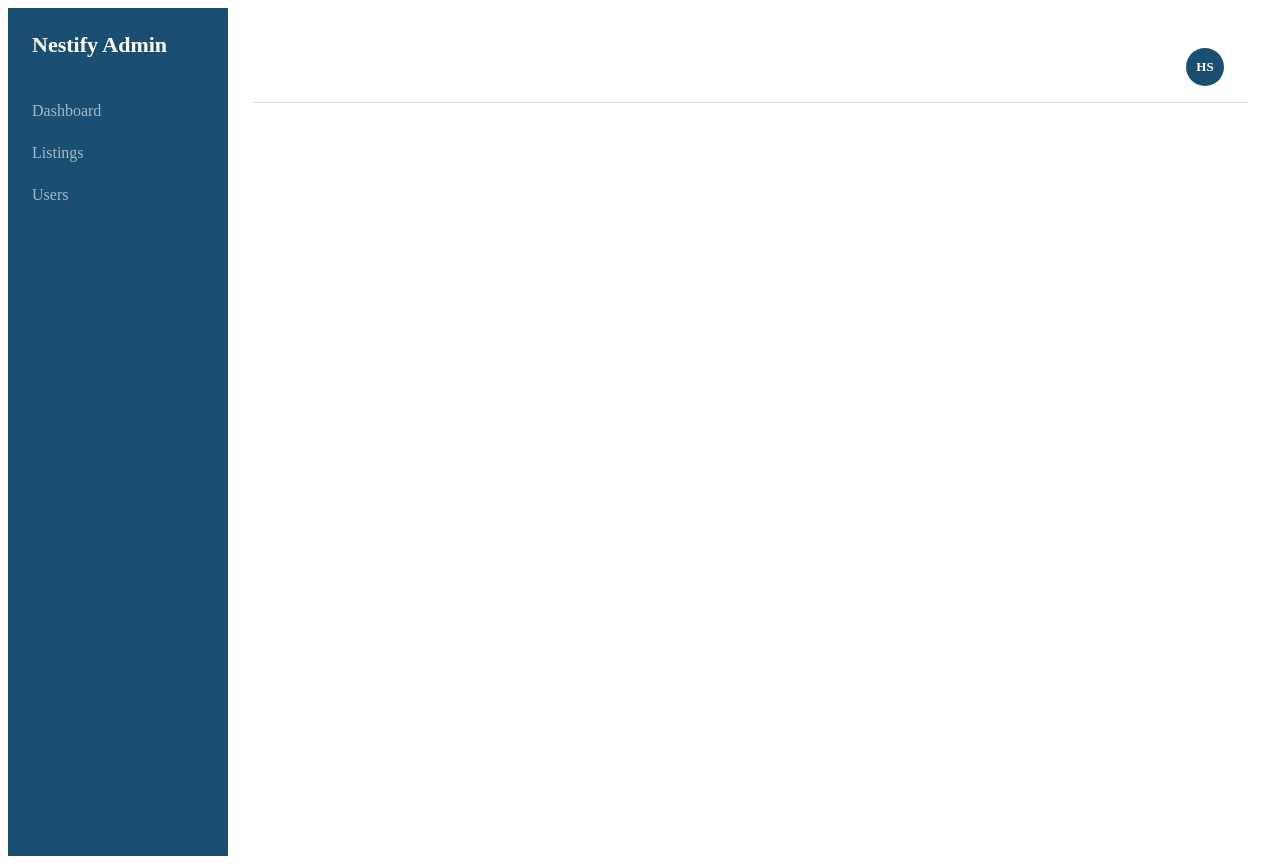
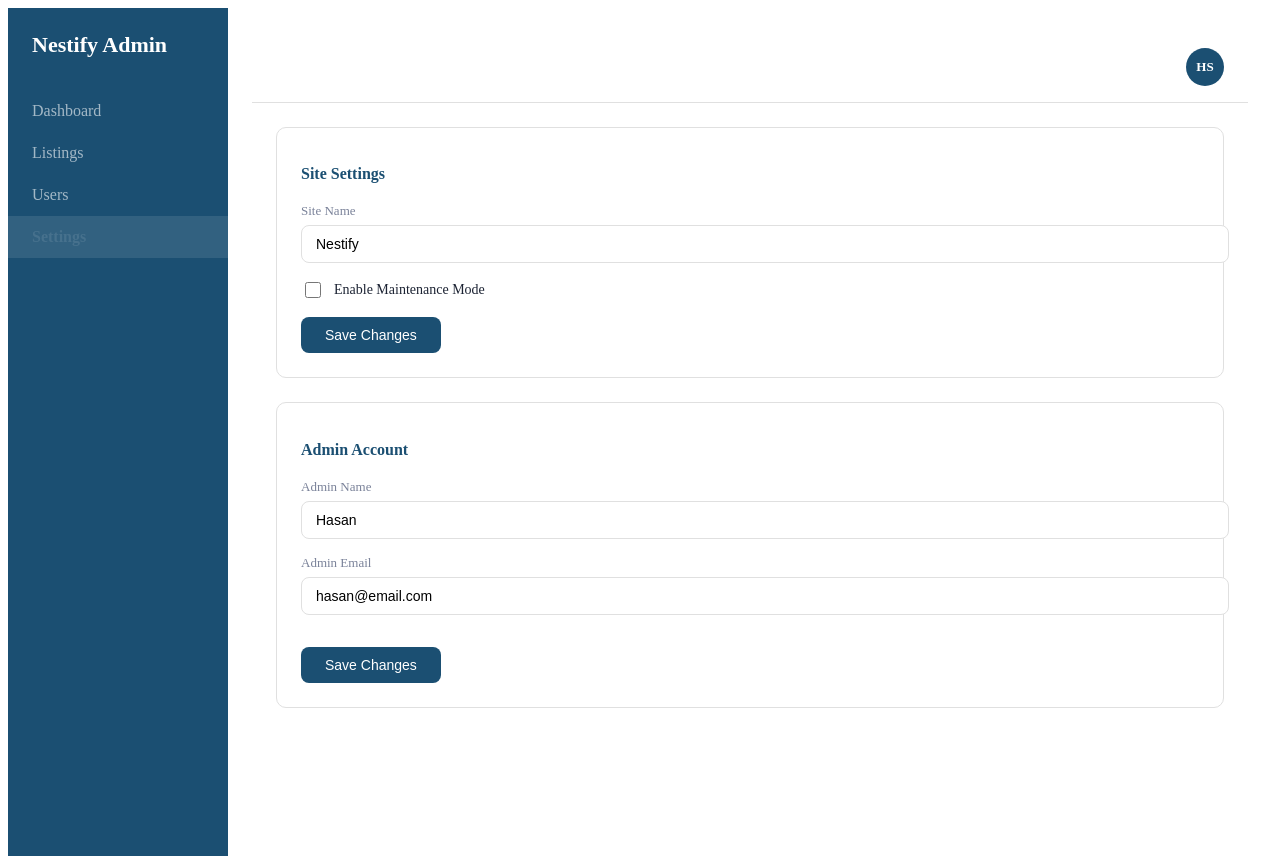
Before and after one commit to HasanAlii73/nestify-admin, a React (Vite) app: page /settings in a window 1280 px wide. Built offline with nearby package versions, Linux system fonts and the light colour scheme.

Commit message:
settings page with site and admin sectinos

```diff
--- a/src/App.jsx
+++ b/src/App.jsx
@@ -3,6 +3,7 @@ import Sidebar from './components/Sidebar';
 import Dashboard from './pages/Dashboard';
 import Topbar from './components/topbar';
 import Listings from './pages/Listings';
+import Settings from './pages/Settings';
 import Users from './pages/Users';
 
 function App() {
@@ -21,6 +22,7 @@ function App() {
                           <Route path="/dashboard" element={<Dashboard />} />
                           <Route path="/listings" element={<Listings />} />
                           <Route path="/users" element={<Users />} />
+                          <Route path="/settings" element={<Settings />} />
                      </Routes>
                  </div>
                 </main>
--- a/src/components/sidebar.jsx
+++ b/src/components/sidebar.jsx
@@ -11,6 +11,7 @@ function Sidebar() {
                 <NavLink to="/Dashboard" style={navStyle}>Dashboard</NavLink>
                 <NavLink to="/Listings" style={navStyle}>Listings</NavLink>
                 <NavLink to="/Users" style={navStyle}>Users</NavLink>
+                <NavLink to="/Settings" style={navStyle}>Settings</NavLink>
             </nav>
         </aside>
     );
--- a/src/components/topbar.jsx
+++ b/src/components/topbar.jsx
@@ -7,6 +7,7 @@ function Topbar() {
     "/Dashboard": "Dashboard",
     "/Listings": "Listings",
     "/Users": "Users",
+    "/Settings": "Settings",
   };
   console.log(location.pathname);
   const pageTitle = titles[location.pathname];
--- /dev/null
+++ b/src/index.css
@@ -0,0 +1,11 @@
+* {
+  box-sizing: border-box;
+  margin: 0;
+  padding: 0;
+}
+
+body {
+  font-family: 'Segoe UI', sans-serif;
+  background: #F7F5F2;
+  color: #1C2333;
+}
--- a/src/pages/Settings.jsx
+++ b/src/pages/Settings.jsx
@@ -1,4 +1,113 @@
+import { useState } from "react";
+
 function Settings() {
-    return <h1>Settings</h1>
+  const [settings, setSettings] = useState({
+    siteName: "Nestify",
+    maintenance: false,
+    adminName: "Hasan",
+    adminEmail: "hasan@email.com",
+  });
+
+  const handleChange = (field, value) => {
+    setSettings({ ...settings, [field]: value });
+  };
+
+  return (
+    <div style={{ display: "flex", flexDirection: "column", gap: "24px" }}>
+      {/* Site Settings Card */}
+      <div style={cardStyle}>
+        <h2 style={cardTitleStyle}>Site Settings</h2>
+
+        <div style={{ marginBottom: "16px" }}>
+          <label style={labelStyle}>Site Name</label>
+          <input
+            type="text"
+            value={settings.siteName}
+            onChange={(e) => handleChange("siteName", e.target.value)}
+            style={inputStyle}
+          />
+        </div>
+
+        <div style={{ display: "flex", alignItems: "center", gap: "10px" }}>
+          <input
+            type="checkbox"
+            checked={settings.maintenance}
+            onChange={(e) => handleChange("maintenance", e.target.checked)}
+            style={{ width: "16px", height: "16px", cursor: "pointer" }}
+          />
+          <label style={{ fontSize: "14px", color: "#1C2333" }}>
+            Enable Maintenance Mode
+          </label>
+        </div>
+
+        <button style={btnStyle}>Save Changes</button>
+      </div>
+
+      {/* Admin Account Card */}
+      <div style={cardStyle}>
+        <h2 style={cardTitleStyle}>Admin Account</h2>
+
+        <div style={{ marginBottom: "16px" }}>
+          <label style={labelStyle}>Admin Name</label>
+          <input
+            type="text"
+            value={settings.adminName}
+            onChange={(e) => handleChange("adminName", e.target.value)}
+            style={inputStyle}
+          />
+        </div>
+
+        <div style={{ marginBottom: "16px" }}>
+          <label style={labelStyle}>Admin Email</label>
+          <input
+            type="text"
+            value={settings.adminEmail}
+            onChange={(e) => handleChange("adminEmail", e.target.value)}
+            style={inputStyle}
+          />
+        </div>
+
+        <button style={btnStyle}>Save Changes</button>
+      </div>
+    </div>
+  );
 }
+const cardStyle = {
+  background: "#fff",
+  border: "1px solid #e0e0e0",
+  borderRadius: "10px",
+  padding: "24px",
+};
+
+const cardTitleStyle = {
+  fontSize: "16px",
+  color: "#1B4F72",
+  marginBottom: "20px",
+};
+
+const btnStyle = {
+  marginTop: "16px",
+  padding: "10px 24px",
+  background: "#1B4F72",
+  color: "#fff",
+  border: "none",
+  borderRadius: "8px",
+  fontSize: "14px",
+  fontWeight: "500",
+  cursor: "pointer",
+};
+const labelStyle = {
+  display: "block",
+  fontSize: "13px",
+  color: "#7A8299",
+  marginBottom: "6px",
+};
+const inputStyle = {
+  width: "100%",
+  padding: "10px 14px",
+  border: "1px solid #e0e0e0",
+  borderRadius: "8px",
+  fontSize: "14px",
+  outline: "none",
+};
 export default Settings;
```
